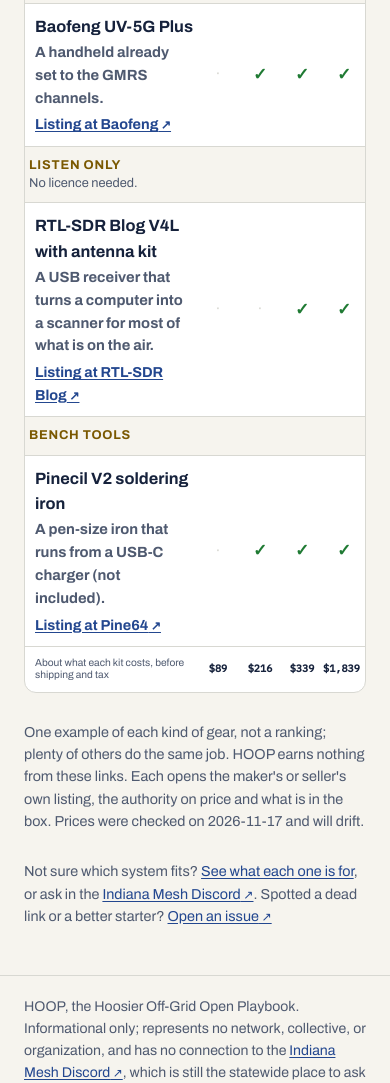
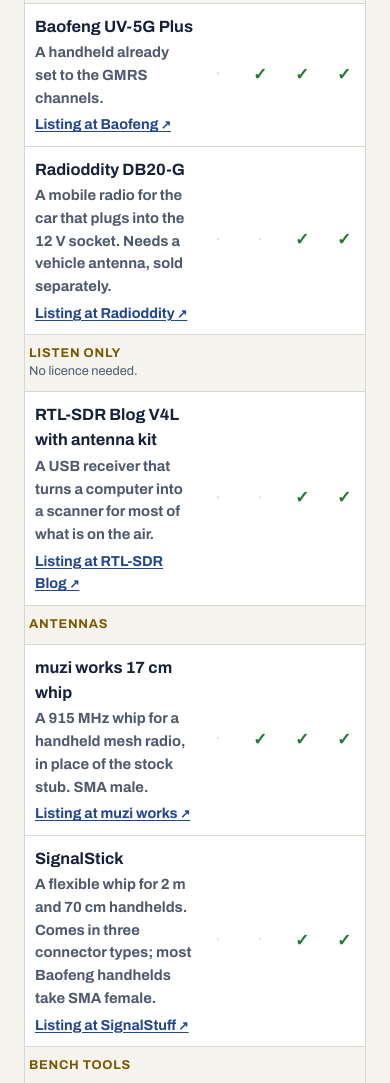
Before and after one commit to mutiny19/hoop, a plain HTML site: page gifts/index.html in a window 390 px wide. Shown: the part 1768-2851 px from the top of the page. Drawn offline with Linux system fonts and the light colour scheme.

Commit message:
Gift guide draft: add antennas and a GMRS mobile radio
Co-Authored-By: Claude Fable 5.2 <noreply@anthropic.com>
Claude-Session: https://claude.ai/code/session_01WD4jFhUxvP5nJsd9kdkoez

```diff
--- a/data/gifts.json
+++ b/data/gifts.json
@@ -1,25 +1,172 @@
 {
  "checked": "2026-11-17",
  "note": "One example per kind of gear, not a ranking. Prices are what each seller listed on the checked date, before shipping and tax, and are only used to work out which column a kit fits in. Edit by hand; re-check prices before each gift season.",
- "tiers": [100, 250, 500, 2000],
+ "tiers": [
+  100,
+  250,
+  500,
+  2000
+ ],
  "groups": [
-  {"name": "Mesh radios (MeshCore or Meshtastic)", "licence": "No licence needed.", "items": [
-   {"id": "tdeck", "icon": "deck", "name": "LilyGO T-Deck Plus", "what": "Screen and keyboard in one: messages with no phone. Needs firmware put on it first.", "price": 61, "url": "https://lilygo.cc/en-us/collections/lilygo-with-meshcore", "seller": "LilyGO", "from": 250},
-   {"id": "t096", "icon": "board", "name": "Heltec Mesh Node T096", "what": "A small board for a home repeater, or a companion paired to a phone. No case or battery in the box.", "price": 39, "url": "https://store.rokland.com/collections/heltec-products/products/heltec-mesh-node-t096-nrf52840-gps-lora-node-meshtastic-meshcore-and-lorawan", "seller": "Rokland", "from": 100}
-  ]},
-  {"name": "Ham radio", "licence": "Listening is open to anyone. Transmitting needs an amateur licence.", "licenceUrl": "https://www.arrl.org/getting-licensed", "licenceLabel": "ARRL: getting licensed", "items": [
-   {"id": "5rmini", "icon": "ht", "name": "Baofeng UV-5R Mini", "what": "A first handheld for 2 m and 70 cm. Charges over USB-C and also hears airband and weather radio.", "price": 50, "url": "https://www.baofengradio.com/products/5r-mini", "seller": "Baofeng", "from": 100},
-   {"id": "dm1701", "icon": "ht", "name": "Baofeng DM-1701", "what": "A DMR handheld that can run open firmware. Needs a DMR ID and a programmed channel list.", "price": 75, "url": "https://www.baofengradio.com/products/dm-1701", "seller": "Baofeng", "from": 500, "more": [["OpenGD77 radios", "https://www.opengd77.org/viewtopic.php?p=26"], ["RadioFoundry radios", "https://radiofoundry.org/radios/"]]},
-   {"id": "ic7300", "icon": "base", "name": "Icom IC-7300MK2", "what": "A desk radio for the HF bands, the ones that reach across the country. Needs a General licence, a power supply, and an antenna.", "price": 1500, "url": "https://www.dxengineering.com/part/icom/ic-7300mk2/8690947", "seller": "DX Engineering", "from": 2000}
-  ]},
-  {"name": "GMRS", "licence": "One FCC licence, no test, covers a household.", "licenceUrl": "https://www.fcc.gov/wireless/bureau-divisions/mobility-division/general-mobile-radio-service-gmrs", "licenceLabel": "FCC: GMRS", "items": [
-   {"id": "5gplus", "icon": "ht", "name": "Baofeng UV-5G Plus", "what": "A handheld already set to the GMRS channels.", "price": 40, "url": "https://www.baofengradio.com/products/uv-5g-plus", "seller": "Baofeng", "from": 250}
-  ]},
-  {"name": "Listen only", "licence": "No licence needed.", "items": [
-   {"id": "rtlsdr", "icon": "usb", "name": "RTL-SDR Blog V4L with antenna kit", "what": "A USB receiver that turns a computer into a scanner for most of what is on the air.", "price": 48, "url": "https://www.rtl-sdr.com/buy-rtl-sdr-dvb-t-dongles/", "seller": "RTL-SDR Blog", "from": 500}
-  ]},
-  {"name": "Bench tools", "licence": "", "items": [
-   {"id": "pinecil", "icon": "iron", "name": "Pinecil V2 soldering iron", "what": "A pen-size iron that runs from a USB-C charger (not included).", "price": 26, "url": "https://pine64.com/product/pinecil-smart-mini-portable-soldering-iron/", "seller": "Pine64", "from": 250}
-  ]}
+  {
+   "name": "Mesh radios (MeshCore or Meshtastic)",
+   "licence": "No licence needed.",
+   "items": [
+    {
+     "id": "tdeck",
+     "icon": "deck",
+     "name": "LilyGO T-Deck Plus",
+     "what": "Screen and keyboard in one: messages with no phone. Needs firmware put on it first.",
+     "price": 61,
+     "url": "https://lilygo.cc/en-us/collections/lilygo-with-meshcore",
+     "seller": "LilyGO",
+     "from": 250
+    },
+    {
+     "id": "t096",
+     "icon": "board",
+     "name": "Heltec Mesh Node T096",
+     "what": "A small board for a home repeater, or a companion paired to a phone. No case or battery in the box.",
+     "price": 39,
+     "url": "https://store.rokland.com/collections/heltec-products/products/heltec-mesh-node-t096-nrf52840-gps-lora-node-meshtastic-meshcore-and-lorawan",
+     "seller": "Rokland",
+     "from": 100
+    }
+   ]
+  },
+  {
+   "name": "Ham radio",
+   "licence": "Listening is open to anyone. Transmitting needs an amateur licence.",
+   "licenceUrl": "https://www.arrl.org/getting-licensed",
+   "licenceLabel": "ARRL: getting licensed",
+   "items": [
+    {
+     "id": "5rmini",
+     "icon": "ht",
+     "name": "Baofeng UV-5R Mini",
+     "what": "A first handheld for 2 m and 70 cm. Charges over USB-C and also hears airband and weather radio.",
+     "price": 50,
+     "url": "https://www.baofengradio.com/products/5r-mini",
+     "seller": "Baofeng",
+     "from": 100
+    },
+    {
+     "id": "dm1701",
+     "icon": "ht",
+     "name": "Baofeng DM-1701",
+     "what": "A DMR handheld that can run open firmware. Needs a DMR ID and a programmed channel list.",
+     "price": 75,
+     "url": "https://www.baofengradio.com/products/dm-1701",
+     "seller": "Baofeng",
+     "from": 500,
+     "more": [
+      [
+       "OpenGD77 radios",
+       "https://www.opengd77.org/viewtopic.php?p=26"
+      ],
+      [
+       "RadioFoundry radios",
+       "https://radiofoundry.org/radios/"
+      ]
+     ]
+    },
+    {
+     "id": "ic7300",
+     "icon": "base",
+     "name": "Icom IC-7300MK2",
+     "what": "A desk radio for the HF bands, the ones that reach across the country. Needs a General licence, a power supply, and an antenna.",
+     "price": 1500,
+     "url": "https://www.dxengineering.com/part/icom/ic-7300mk2/8690947",
+     "seller": "DX Engineering",
+     "from": 2000
+    }
+   ]
+  },
+  {
+   "name": "GMRS",
+   "licence": "One FCC licence, no test, covers a household.",
+   "licenceUrl": "https://www.fcc.gov/wireless/bureau-divisions/mobility-division/general-mobile-radio-service-gmrs",
+   "licenceLabel": "FCC: GMRS",
+   "items": [
+    {
+     "id": "5gplus",
+     "icon": "ht",
+     "name": "Baofeng UV-5G Plus",
+     "what": "A handheld already set to the GMRS channels.",
+     "price": 40,
+     "url": "https://www.baofengradio.com/products/uv-5g-plus",
+     "seller": "Baofeng",
+     "from": 250
+    },
+    {
+     "id": "db20g",
+     "icon": "mobile",
+     "name": "Radioddity DB20-G",
+     "what": "A mobile radio for the car that plugs into the 12 V socket. Needs a vehicle antenna, sold separately.",
+     "price": 110,
+     "url": "https://www.radioddity.com/products/radioddity-db20g",
+     "seller": "Radioddity",
+     "from": 500
+    }
+   ]
+  },
+  {
+   "name": "Listen only",
+   "licence": "No licence needed.",
+   "items": [
+    {
+     "id": "rtlsdr",
+     "icon": "usb",
+     "name": "RTL-SDR Blog V4L with antenna kit",
+     "what": "A USB receiver that turns a computer into a scanner for most of what is on the air.",
+     "price": 48,
+     "url": "https://www.rtl-sdr.com/buy-rtl-sdr-dvb-t-dongles/",
+     "seller": "RTL-SDR Blog",
+     "from": 500
+    }
+   ]
+  },
+  {
+   "name": "Antennas",
+   "licence": "",
+   "items": [
+    {
+     "id": "muziwhip",
+     "icon": "ant",
+     "name": "muzi works 17 cm whip",
+     "what": "A 915 MHz whip for a handheld mesh radio, in place of the stock stub. SMA male.",
+     "price": 12,
+     "url": "https://www.muzi.works/products/whip-antenna-17cm",
+     "seller": "muzi works",
+     "from": 250
+    },
+    {
+     "id": "signalstick",
+     "icon": "ant",
+     "name": "SignalStick",
+     "what": "A flexible whip for 2 m and 70 cm handhelds. Comes in three connector types; most Baofeng handhelds take SMA female.",
+     "price": 29,
+     "url": "https://signalstuff.com/products/st-sma-f/",
+     "seller": "SignalStuff",
+     "from": 500
+    }
+   ]
+  },
+  {
+   "name": "Bench tools",
+   "licence": "",
+   "items": [
+    {
+     "id": "pinecil",
+     "icon": "iron",
+     "name": "Pinecil V2 soldering iron",
+     "what": "A pen-size iron that runs from a USB-C charger (not included).",
+     "price": 26,
+     "url": "https://pine64.com/product/pinecil-smart-mini-portable-soldering-iron/",
+     "seller": "Pine64",
+     "from": 250
+    }
+   ]
+  }
  ]
 }
--- a/gifts/index.html
+++ b/gifts/index.html
@@ -113,6 +113,8 @@ tfoot td.item { font-family: var(--body); color: var(--muted); font-weight: 400;
     deck: '<rect x="4" y="6" width="24" height="20" rx="2"/><path d="M7 9h18v8H7zM8 20h2M12 20h2M16 20h2M20 20h2M24 20h1M10 23h12"/>',
     board: '<rect x="5" y="10" width="22" height="14" rx="1.5"/><path d="M9 14h6v6H9zM19 14h4M19 17h4M19 20h4M23 10V3"/>',
     base: '<rect x="3" y="9" width="26" height="15" rx="2"/><path d="M6 12h10v6H6z"/><circle cx="22" cy="16" r="3.5"/><path d="M6 21h3M11 21h3M7 24v2M25 24v2"/>',
+    ant: '<path d="M16 28V5M12 28h8M11 9a7 7 0 0 1 10 0M8 6a11 11 0 0 1 16 0"/>',
+    mobile: '<rect x="3" y="11" width="26" height="11" rx="2"/><path d="M6 14h9v5H6z"/><circle cx="23" cy="16.5" r="2.5"/><path d="M18 14h1M18 19h1M9 22v3"/>',
     usb: '<path d="M5 12h14v8H5zM19 14h5v4h-5zM24 16h4M8 15h3M8 17h5"/>',
     iron: '<path d="M4 28l9-9M13 19l8-8 3 3-8 8zM21 11l5-5M26 6l1.5-1.5"/>'
   };
```
